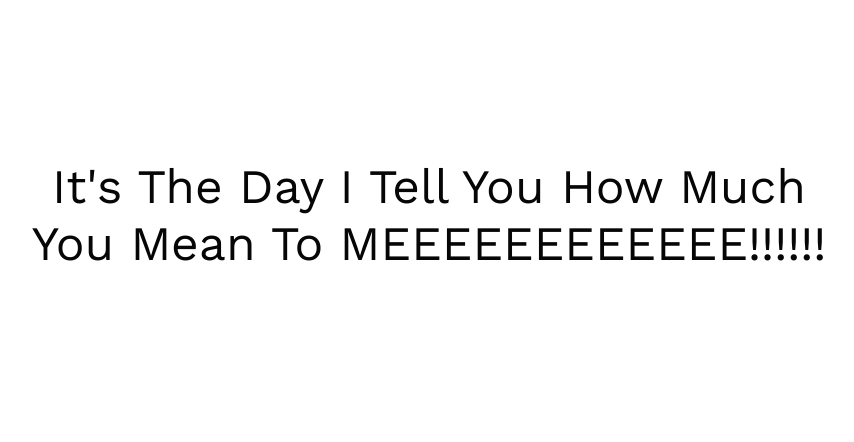
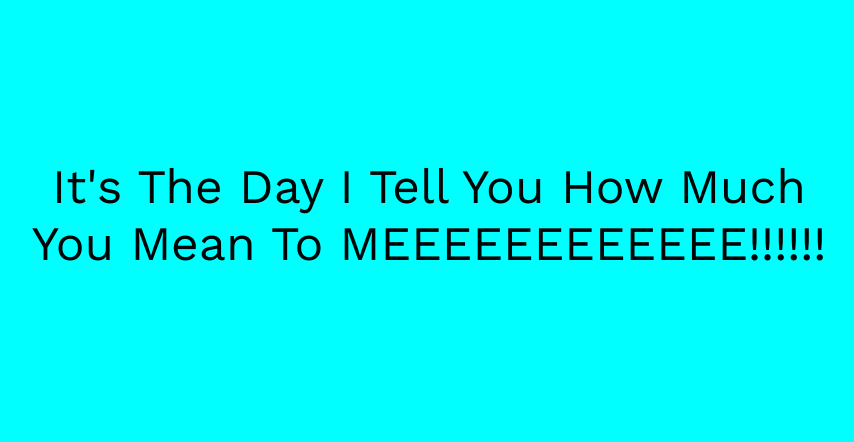
Before and after one commit to kakashihatake456/happy-birthday-anshu, a website: page happy-birthday-master - Copy/index.html in a window 1280 px wide. Shown: the part 50-492 px from the top of the page, without its empty margins (211-1065 px from the left). Drawn offline with nearby package versions, Linux system fonts and the light colour scheme.

Commit message:
Update index.html

```diff
--- a/happy-birthday-master - Copy/index.html
+++ b/happy-birthday-master - Copy/index.html
@@ -14,7 +14,7 @@
   </style>
 </head>
 
-<body>
+<body bgcolor="cyan">
   <div class="container">
     <div class="one">
       <h1 class="one">
```
